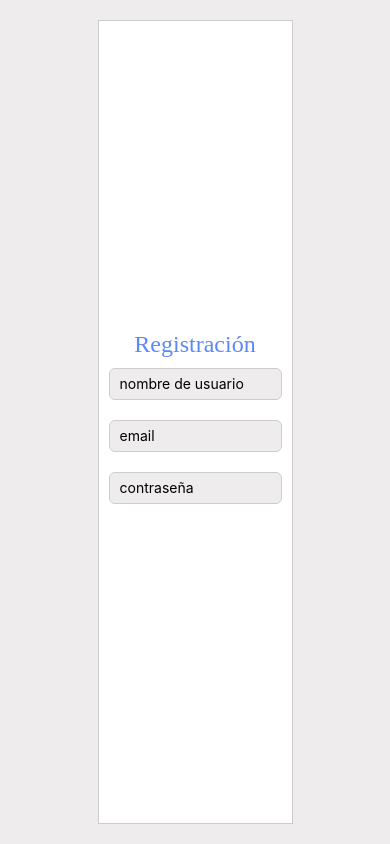
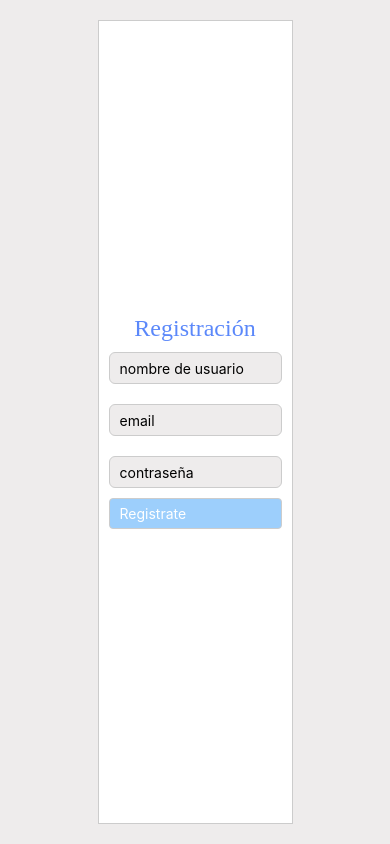
Before and after one commit to clarabur/ReactNative, a React Native app: screen / in a window 390 px wide. Built offline with nearby package versions, Linux system fonts and the light colour scheme; no server answers.

Commit message:
boton deshabilitado

```diff
--- a/src/screens/Register.js
+++ b/src/screens/Register.js
@@ -35,7 +35,9 @@ class Register extends Component{
                     onChangeText={text => this.setState({password:text})}
                 />
                 { this.state.user === "" || this.state.email === "" || this.state.password === "" ?
-                <Text></Text>:
+                <TouchableOpacity style={styles.buttonUnable} >
+                <Text style={styles.textButton}>Registrate</Text>
+                </TouchableOpacity>:
                 <TouchableOpacity style={styles.button} onPress={()=>this.props.register(this.state.email, this.state.password)}>
                     <Text style={styles.textButton}>Registrate</Text>
                 </TouchableOpacity>
@@ -93,6 +95,16 @@ const styles = StyleSheet.create({
     },
     textButton:{
         color:'white'
+    },
+    buttonUnable:{
+        backgroundColor:"#9DCFFC",
+        paddingHorizontal:10,
+        paddingVertical:6,
+        textAlign:"center",
+        borderRadius:4,
+        borderWidth:1,
+        borderColor:"#ccc"
+
     }
 })
 
```
